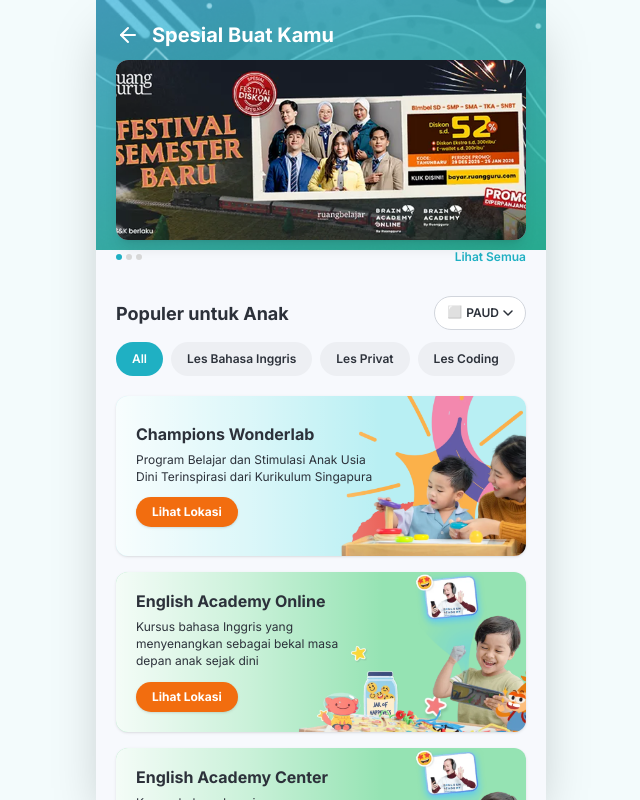
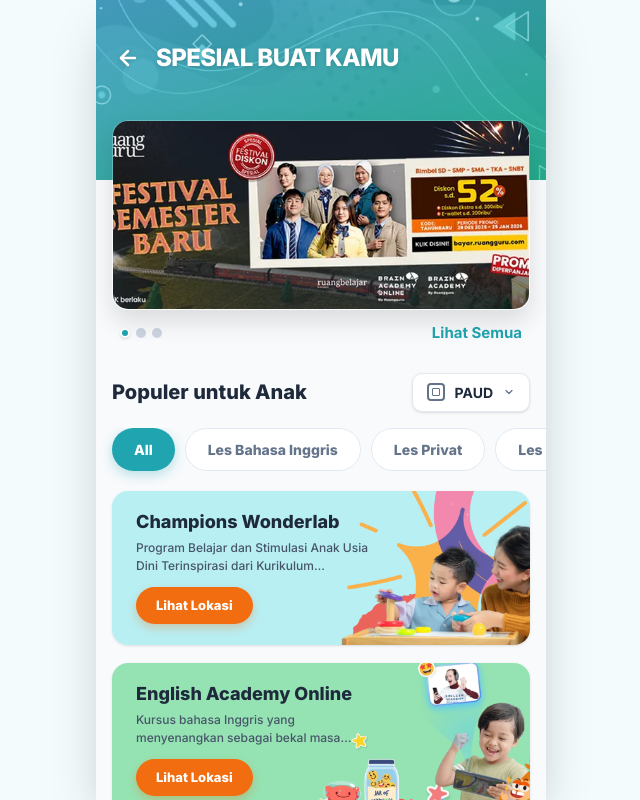
Before and after one commit to hhidro29/parent-app, a Next.js app in the folder apps/web/: page /discovery in a window 1280 px wide. Shown: the whole page, without its empty margins (319-959 px from the left). Built offline with nearby package versions, Linux system fonts and the light colour scheme.

Commit message:
fix: refine discovery page UI for pixel-perfect match with design

```diff
--- a/apps/web/src/app/discovery/page.tsx
+++ b/apps/web/src/app/discovery/page.tsx
@@ -18,7 +18,7 @@ const PROGRAMS = [
         description: "Program Belajar dan Stimulasi Anak Usia Dini Terinspirasi dari Kurikulum Singapura",
         image: "/assets/images/page-specialbuatkamu/thumbnail-championswonderlab.png",
         cta: "Lihat Lokasi",
-        color: "bg-[#e8f8f7]", // Light teal bg
+        color: "bg-[#e8f8f7]", // Light teal
     },
     {
         id: "ea-online",
@@ -26,8 +26,8 @@ const PROGRAMS = [
         description: "Kursus bahasa Inggris yang menyenangkan sebagai bekal masa depan anak sejak dini",
         image: "/assets/images/page-specialbuatkamu/thumbnail-englishacademyonline.png",
         cta: "Lihat Lokasi",
-        color: "bg-[#e6f4e6]", // Light green bg
-        isNew: true, // For sticker
+        color: "bg-[#e6f4e6]", // Light green
+        isNew: true,
     },
     {
         id: "ea-center",
@@ -35,8 +35,8 @@ const PROGRAMS = [
         description: "Kursus bahasa Inggris yang menyenangkan sebagai bekal masa depan anak sejak dini",
         image: "/assets/images/page-specialbuatkamu/thumbnail-englishacademycenter.png",
         cta: "Lihat Lokasi",
-        color: "bg-[#e6f4e6]", // Light green bg
-        isNew: true, // For sticker
+        color: "bg-[#e6f4e6]", // Light green
+        isNew: true,
     },
 ];
 
@@ -44,9 +44,10 @@ export default function DiscoveryPage() {
     const [activeFilter, setActiveFilter] = useState("All");
 
     return (
-        <div className="bg-[#f7f9fd] flex flex-col min-h-full w-full pb-[80px]">
-            {/* Background Decoration */}
-            <div className="absolute h-[250px] left-0 top-0 w-full pointer-events-none z-0 overflow-hidden">
+        <div className="bg-[#f8fafc] flex flex-col min-h-full w-full pb-[80px]">
+            {/* Header Section with Background Image */}
+            <div className="relative w-full h-[180px] overflow-hidden">
+                <div className="absolute inset-0 z-0">
                     <Image
                         src="/assets/images/page-specialbuatkamu/background-header-specialuntukkamu.png"
                         alt="Background Header"
@@ -56,64 +57,68 @@ export default function DiscoveryPage() {
                     />
                 </div>
 
-            <div className="relative z-10 flex flex-col w-full">
-                {/* Header Title */}
-                <div className="flex items-center gap-[12px] px-[20px] pt-[20px] pb-[10px]">
-                    <Link href="/" className="shrink-0 text-white">
+                {/* Header Title & Back Button */}
+                <div className="relative z-10 flex items-center gap-[16px] px-[20px] pt-[40px] pb-[16px]">
+                    <Link href="/" className="shrink-0 text-white drop-shadow-sm">
                         <svg width="24" height="24" viewBox="0 0 24 24" fill="none" xmlns="http://www.w3.org/2000/svg">
-                            <path d="M19 12H5" stroke="currentColor" strokeWidth="2" strokeLinecap="round" strokeLinejoin="round" />
-                            <path d="M12 19L5 12L12 5" stroke="currentColor" strokeWidth="2" strokeLinecap="round" strokeLinejoin="round" />
+                            <path d="M19 12L5 12" stroke="currentColor" strokeWidth="2.5" strokeLinecap="round" strokeLinejoin="round" />
+                            <path d="M12 19L5 12L12 5" stroke="currentColor" strokeWidth="2.5" strokeLinecap="round" strokeLinejoin="round" />
                         </svg>
                     </Link>
-                    <h1 className="font-['Inter'] font-bold text-[20px] text-white">Spesial Buat Kamu</h1>
+                    <h1 className="font-['Inter'] font-extrabold text-[24px] text-white drop-shadow-sm uppercase tracking-tight">Spesial Buat Kamu</h1>
+                </div>
             </div>
 
-                {/* Carousel / Banner Section */}
-                <div className="w-full px-[20px] mb-[10px]">
-                    <div className="w-full h-[180px] bg-gray-300 rounded-[12px] relative overflow-hidden shadow-lg">
-                        {/* PLACEHOLDER FOR FESTIVAL BANNER */}
+            {/* Main Content */}
+            <div className="flex flex-col w-full -mt-[60px] relative z-20">
+
+                {/* Banner Section */}
+                <div className="w-full px-[16px] mb-[20px]">
+                    <div className="w-full h-[190px] relative rounded-[16px] overflow-hidden shadow-[0px_12px_24px_rgba(0,0,0,0.12)] border border-white/20">
                         <Image
                             src="/assets/images/page-specialbuatkamu/banner-promo-specialbuatkamu.png"
-                            alt="Festival Semester Baru Banner"
+                            alt="Festival Semester Baru"
                             fill
                             className="object-cover"
                             priority
                         />
                     </div>
 
-                    {/* Pagination Dots */}
-                    <div className="flex justify-between items-center mt-[8px]">
-                        <div className="flex gap-[4px]">
-                            <div className="w-[6px] h-[6px] rounded-full bg-[#1FB0C3]"></div>
-                            <div className="w-[6px] h-[6px] rounded-full bg-[#D9D9D9]"></div>
-                            <div className="w-[6px] h-[6px] rounded-full bg-[#D9D9D9]"></div>
+                    {/* Pagination & Lihat Semua */}
+                    <div className="flex justify-between items-center mt-[12px] px-[8px]">
+                        <div className="flex gap-[6px]">
+                            <div className="w-[10px] h-[10px] rounded-full bg-[#20A4B0] border-[2px] border-white shadow-sm"></div>
+                            <div className="w-[10px] h-[10px] rounded-full bg-[#CBD5E1]"></div>
+                            <div className="w-[10px] h-[10px] rounded-full bg-[#CBD5E1]"></div>
                         </div>
-                        <button className="text-[#1FB0C3] font-['Inter'] font-semibold text-[12px]">Lihat Semua</button>
+                        <button className="text-[#20A4B0] font-['Inter'] font-bold text-[15px] hover:opacity-80 transition-opacity">Lihat Semua</button>
                     </div>
                 </div>
 
                 {/* Populer Section */}
-                <div className="w-full px-[20px] mt-[20px]">
-                    <div className="flex items-center justify-between mb-[12px]">
-                        <h2 className="font-['Inter'] font-bold text-[18px] text-[#2C313A]">Populer untuk Anak</h2>
-                        {/* PAUD Dropdown Placeholder */}
-                        <button className="border border-gray-300 rounded-full px-[12px] py-[6px] bg-white text-[12px] font-semibold text-[#2C313A] flex items-center gap-[4px]">
-                            <span className="mb-[2px]">⬜</span> PAUD
-                            <svg width="10" height="6" viewBox="0 0 10 6" fill="none" xmlns="http://www.w3.org/2000/svg">
-                                <path d="M1 1L5 5L9 1" stroke="#2C313A" strokeWidth="1.5" strokeLinecap="round" strokeLinejoin="round" />
+                <div className="w-full px-[16px] mt-[8px]">
+                    <div className="flex items-center justify-between mb-[16px]">
+                        <h2 className="font-['Inter'] font-extrabold text-[20px] text-[#1E293B]">Populer untuk Anak</h2>
+                        <button className="border border-[#E2E8F0] rounded-[10px] px-[14px] py-[8px] bg-white text-[14px] font-bold text-[#1E293B] flex items-center gap-[10px] shadow-sm active:scale-95 transition-transform">
+                            <div className="w-[18px] h-[18px] border-[2px] border-[#64748B] rounded-[4px] relative flex items-center justify-center">
+                                <div className="w-[8px] h-[8px] border-[1.5px] border-[#64748B] rounded-[1px]"></div>
+                            </div>
+                            PAUD
+                            <svg width="12" height="12" viewBox="0 0 24 24" fill="none" xmlns="http://www.w3.org/2000/svg">
+                                <path d="M6 9L12 15L18 9" stroke="#64748B" strokeWidth="2.5" strokeLinecap="round" strokeLinejoin="round" />
                             </svg>
                         </button>
                     </div>
 
                     {/* Filter Chips */}
-                    <div className="flex gap-[8px] overflow-x-auto pb-[10px] scrollbar-hide">
+                    <div className="flex gap-[10px] overflow-x-auto pb-[20px] scrollbar-hide -mx-[16px] px-[16px]">
                         {FILTER_CHIPS.map(filter => (
                             <button
                                 key={filter}
                                 onClick={() => setActiveFilter(filter)}
-                                className={`px-[16px] py-[8px] rounded-full text-[12px] font-semibold shrink-0 transition-colors ${activeFilter === filter
-                                    ? "bg-[#1FB0C3] text-white"
-                                    : "bg-[#EDEFF3] text-[#2C313A]"
+                                className={`px-[22px] py-[10px] rounded-full text-[14px] font-extrabold shrink-0 transition-all ${activeFilter === filter
+                                    ? "bg-[#20A4B0] text-white shadow-[0_4px_12px_rgba(32,164,176,0.3)]"
+                                    : "bg-white text-[#64748B] border border-[#E2E8F0] hover:border-[#20A4B0]"
                                     }`}
                             >
                                 {filter}
@@ -122,26 +127,25 @@ export default function DiscoveryPage() {
                     </div>
 
                     {/* Program List */}
-                    <div className="flex flex-col gap-[16px] mt-[10px]">
+                    <div className="flex flex-col gap-[18px]">
                         {PROGRAMS.map(program => (
-                            <div key={program.id} className={`rounded-[12px] p-0 relative overflow-hidden flex flex-row h-[160px] cursor-pointer shadow-sm ${program.color}}`}>
-                                {/* Background Image - covering full card but aligned right */}
+                            <div key={program.id} className={`${program.color} rounded-[16px] p-0 relative overflow-hidden flex flex-row h-[154px] cursor-pointer shadow-sm hover:shadow-md transition-shadow active:scale-[0.98] transform transition-transform`}>
+                                {/* Background Image - full card cover */}
                                 <div className="absolute inset-0 z-0">
                                     <Image
                                         src={program.image}
                                         alt={program.title}
                                         fill
                                         className="object-cover object-right"
-                                        priority={true}
                                     />
                                 </div>
 
-                                {/* Content - positioned left with some gradient/overlay for readability if needed */}
-                                <div className="relative z-10 w-[65%] flex flex-col justify-center pl-[20px] pr-[10px] py-[16px] bg-gradient-to-r from-white/90 via-white/50 to-transparent">
-                                    <h3 className="font-['Inter'] font-bold text-[16px] text-[#2C313A] leading-[1.2] mb-[8px]">{program.title}</h3>
-                                    <p className="font-['Inter'] font-normal text-[12px] text-[#2C313A] leading-[1.4] mb-[12px] line-clamp-3">{program.description}</p>
+                                {/* Content Overlay */}
+                                <div className="relative z-10 w-[65%] flex flex-col justify-center pl-[24px] pr-[12px] py-[16px]">
+                                    <h3 className="font-['Inter'] font-extrabold text-[18px] text-[#1E293B] leading-[1.2] mb-[6px]">{program.title}</h3>
+                                    <p className="font-['Inter'] font-medium text-[12px] text-[#475569] leading-[1.5] mb-[12px] line-clamp-2">{program.description}</p>
                                     <div>
-                                        <button className="bg-[#F26D0F] text-white text-[12px] font-bold px-[16px] py-[6px] rounded-full shadow-sm hover:bg-[#d96010] transition-colors">
+                                        <button className="bg-[#F26D0F] text-white text-[13px] font-extrabold px-[20px] py-[9px] rounded-full shadow-[0_4px_10px_rgba(242,109,15,0.3)] hover:brightness-110 active:scale-95 transition-all">
                                             {program.cta}
                                         </button>
                                     </div>
```
Lines whose indentation alone changed are shown as unchanged.
